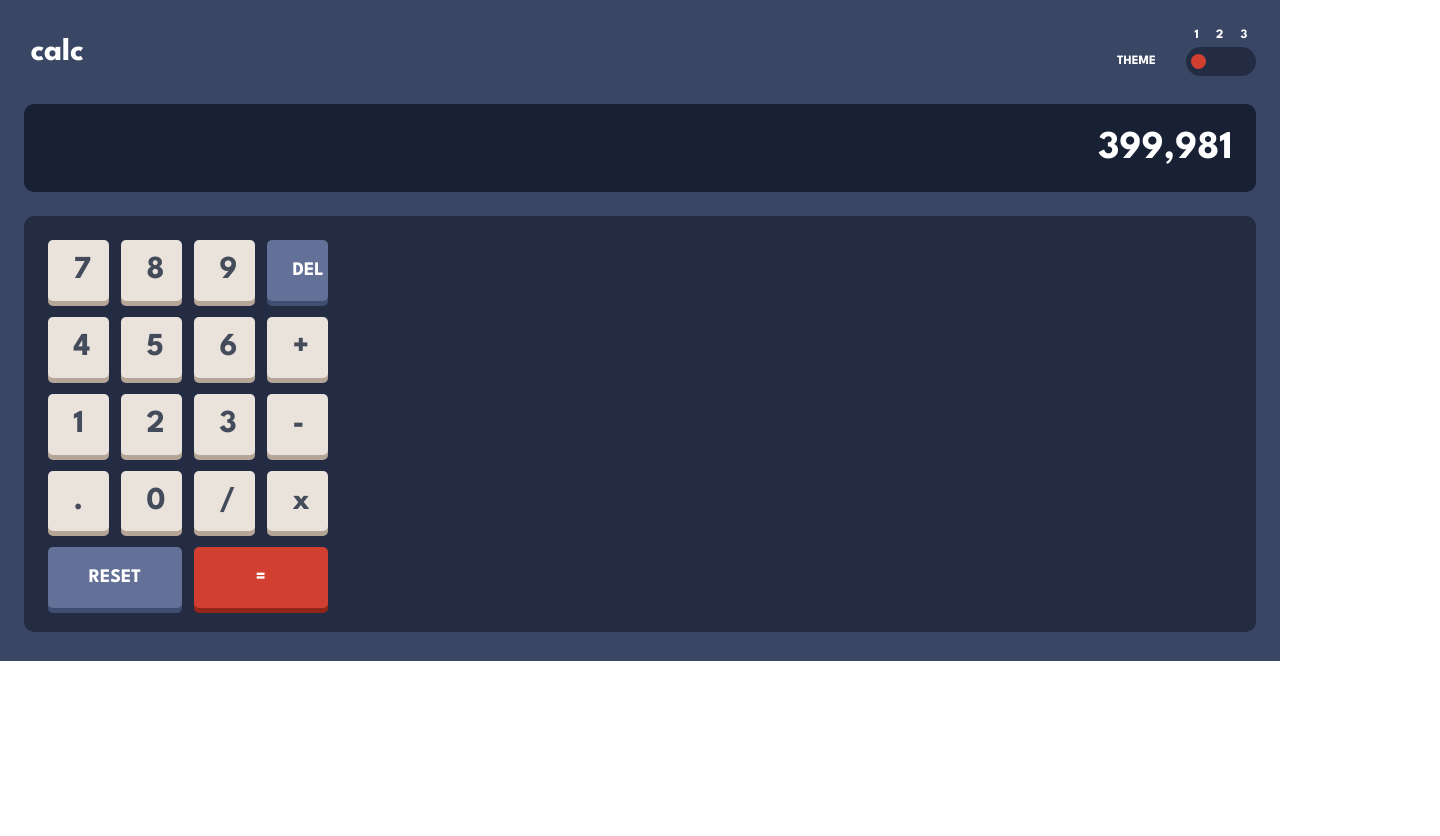
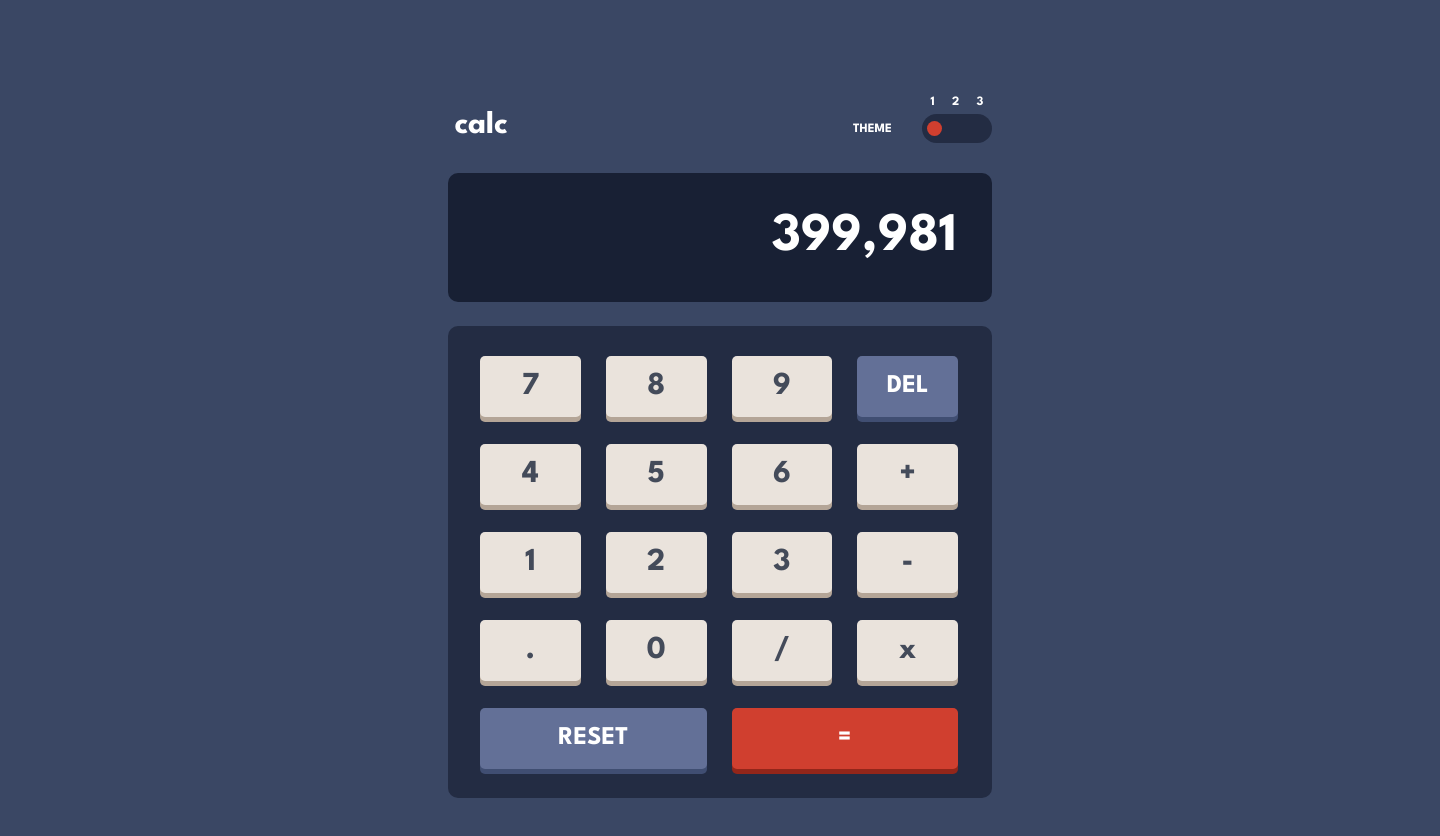
Before and after one commit to rahmadsubakti/calculator-frontendmentor, a React (Create React App) app: page / in a window 1280 px wide. Shown: the top 836 px of the page, 1440 px wide, since content can reach past the window. Before the commit the page ends 800 px from the top, so only its background shows below. Built offline with nearby package versions, Linux system fonts and the light colour scheme.

Commit message:
Add desktop res

```diff
--- a/src/components/_Main.scss
+++ b/src/components/_Main.scss
@@ -2,39 +2,39 @@
 @import '/src/styles/mixins';
 
 .btn-neutral.theme1 {
-  @include btn-theme($theme1-key-bg, $theme1-text-btn, $theme1-key-shadow);
+  @include btn-theme($theme1-key-bg, $theme1-text-btn, $theme1-key-shadow, $theme1-key-hover);
 }
 
 .btn-neutral.theme2 {
-  @include btn-theme($theme2-key-bg, $theme2-text-btn, $theme2-key-shadow);
+  @include btn-theme($theme2-key-bg, $theme2-text-btn, $theme2-key-shadow, $theme2-key-hover);
 }
 
 .btn-neutral.theme3 {
-  @include btn-theme($theme3-key-bg, $theme3-text-btn, $theme3-key-shadow);
+  @include btn-theme($theme3-key-bg, $theme3-text-btn, $theme3-key-shadow, $theme3-key-hover);
 }
 
 .btn-secondary.theme1 {
-  @include btn-theme($theme1-key-second-bg, $theme1-key-second-text, $theme1-key-second-shadow)
+  @include btn-theme($theme1-key-second-bg, $theme1-key-second-text, $theme1-key-second-shadow, $theme1-key-second-hover);
 }
 
 .btn-secondary.theme2 {
-  @include btn-theme($theme2-key-second-bg, $theme2-key-second-text, $theme2-key-second-shadow)
+  @include btn-theme($theme2-key-second-bg, $theme2-key-second-text, $theme2-key-second-shadow, $theme2-key-second-hover)
 }
 
 .btn-secondary.theme3 {
-  @include btn-theme($theme3-key-second-bg, $theme3-key-second-text, $theme3-key-second-shadow)
+  @include btn-theme($theme3-key-second-bg, $theme3-key-second-text, $theme3-key-second-shadow, $theme3-key-second-hover)
 }
 
 .btn-primary.theme1 {
-  @include btn-theme($theme1-key-primary-bg, $theme1-text, $theme1-key-primary-shadow)
+  @include btn-theme($theme1-key-primary-bg, $theme1-text, $theme1-key-primary-shadow, $theme1-key-primary-hover)
 }
 
 .btn-primary.theme2 {
-  @include btn-theme($theme2-key-primary-bg, $theme2-text, $theme2-key-primary-shadow)
+  @include btn-theme($theme2-key-primary-bg, $theme2-key-second-text, $theme2-key-primary-shadow, $theme2-key-primary-hover)
 }
 
 .btn-primary.theme3 {
-  @include btn-theme($theme3-key-primary-bg, $theme3-text, $theme3-key-primary-shadow)
+  @include btn-theme($theme3-key-primary-bg, $theme3-text, $theme3-key-primary-shadow, $theme3-key-primary-hover)
 }
 
 .display-theme1 {
@@ -152,3 +152,33 @@ main {
     grid-column: span 2;
   }
 }
+
+@include desktop {
+  #root {
+    width: 1440px;
+  }
+
+  main {
+    padding: 3rem 14rem;
+  }
+
+  .header-calc {
+
+    margin-bottom: 0.7rem;
+
+    h1 {
+      margin-top: 0.2rem;
+    }
+  }
+
+  .keypad-container {
+    padding: 0.93rem 1rem;
+    grid-template-columns: repeat(4, 3.15rem);
+    grid-column-gap: .78rem;
+    grid-row-gap: .85rem;
+
+    .btn-secondary, .btn-primary {
+      font-size: .8rem;
+    }
+  }
+}
--- a/src/components/units/Button/_Button.scss
+++ b/src/components/units/Button/_Button.scss
@@ -5,7 +5,6 @@
   font-family: inherit;
   font-weight: inherit;
   font-size: 1rem;
-  padding: 0.5rem 0.8rem;
   border-radius: 5px;
 
   &:active {
--- a/src/components/units/Display/_Display.scss
+++ b/src/components/units/Display/_Display.scss
@@ -1,3 +1,5 @@
+@import '/src/styles/mixins';
+
 .display {
   border-radius: 10px;
   padding: 0.8rem 0.74rem;
@@ -8,3 +10,14 @@
     font-size: 1.23rem;
   }
 }
+
+@include desktop {
+
+  .display {
+    padding: 1.24rem 1.1rem;
+
+    h1 {
+      font-size: 1.7rem;
+    }
+  }
+}
--- a/src/styles/_colors.scss
+++ b/src/styles/_colors.scss
@@ -3,11 +3,14 @@ $theme1-toggle-bg: hsl(223, 31%, 20%);
 $theme1-screen-bg: hsl(224, 36%, 15%);
 $theme1-screen-text: hsl(0, 0%, 100%);
 $theme1-key-second-bg: hsl(225, 21%, 49%);
+$theme1-key-second-hover: hsl(225, 53%, 71%);
 $theme1-key-second-shadow: hsl(224, 28%, 35%);
 $theme1-key-second-text: hsl(0, 0%, 100%);
 $theme1-key-primary-bg: hsl(6, 63%, 50%);
+$theme1-key-primary-hover: hsl(6, 56%, 57%);
 $theme1-key-primary-shadow: hsl(6, 70%, 34%);
 $theme1-key-bg: hsl(30, 25%, 89%);
+$theme1-key-hover: hsl(24, 24%, 96%);
 $theme1-key-shadow: hsl(28, 16%, 65%);
 $theme1-keypad-bg: hsl(223, 31%, 20%);
 $theme1-text-btn: hsl(221, 14%, 31%);
@@ -18,11 +21,14 @@ $theme2-toggle-bg: hsl(0, 5%, 81%);
 $theme2-screen-bg: hsl(0, 0%, 93%);
 $theme2-screen-text: hsl(60, 10%, 19%);
 $theme2-key-second-bg: hsl(185, 42%, 37%);
+$theme2-key-second-hover: hsl(185, 45%, 61%);
 $theme2-key-second-shadow: hsl(185, 58%, 25%);
 $theme2-key-second-text: hsl(0, 0%, 100%);
 $theme2-key-primary-bg: hsl(25, 98%, 40%);
+$theme2-key-primary-hover: hsl(25, 71%, 57%);
 $theme2-key-primary-shadow: hsl(25, 99%, 27%);
 $theme2-key-bg: hsl(45, 7%, 89%);
+$theme2-key-hover: hsl(24, 24%, 96%);
 $theme2-key-shadow: hsl(35, 11%, 61%);
 $theme2-keypad-bg: hsl(0, 5%, 81%);
 $theme2-text-btn: hsl(60, 10%, 19%);
@@ -33,11 +39,14 @@ $theme3-toggle-bg: hsl(268, 71%, 12%);
 $theme3-screen-bg: hsl(268, 71%, 12%);
 $theme3-screen-text: hsl(52, 100%, 62%);
 $theme3-key-second-bg: hsl(281, 89%, 26%);
+$theme3-key-second-hover: hsl(281, 55%, 47%);
 $theme3-key-second-shadow: hsl(285, 91%, 52%);
 $theme3-key-second-text: hsl(0, 0%, 100%);
 $theme3-key-primary-bg: hsl(176, 100%, 44%);
+$theme3-key-primary-hover: hsl(176, 83%, 67%);
 $theme3-key-primary-shadow: hsl(177, 92%, 70%);
 $theme3-key-bg: hsl(268, 47%, 21%);
+$theme3-key-hover: hsl(268, 38%, 52%);
 $theme3-key-shadow: hsl(290, 70%, 36%);
 $theme3-keypad-bg: hsl(268, 71%, 12%);
 $theme3-text-btn: hsl(52, 100%, 62%);
--- a/src/styles/_mixins.scss
+++ b/src/styles/_mixins.scss
@@ -11,11 +11,15 @@ $duration: 0.2s;
   }
 }
 
-@mixin btn-theme($bg-btn, $color-btn, $shadow-btn){
+@mixin btn-theme($bg-btn, $color-btn, $shadow-btn, $hover-btn){
   background-color: $bg-btn;
   color: $color-btn;
   box-shadow: 0 5px 0 $shadow-btn;
   transition: $duration;
+
+  &:hover {
+    background-color: $hover-btn;
+  }
 }
 
 @mixin display-theme($bg-display, $text-display) {
@@ -38,3 +42,9 @@ $duration: 0.2s;
   background-color: $bg;
   transition: $duration;
 }
+
+@mixin desktop {
+  @media screen and (min-width: 376px) {
+    @content;
+  }
+}
```
